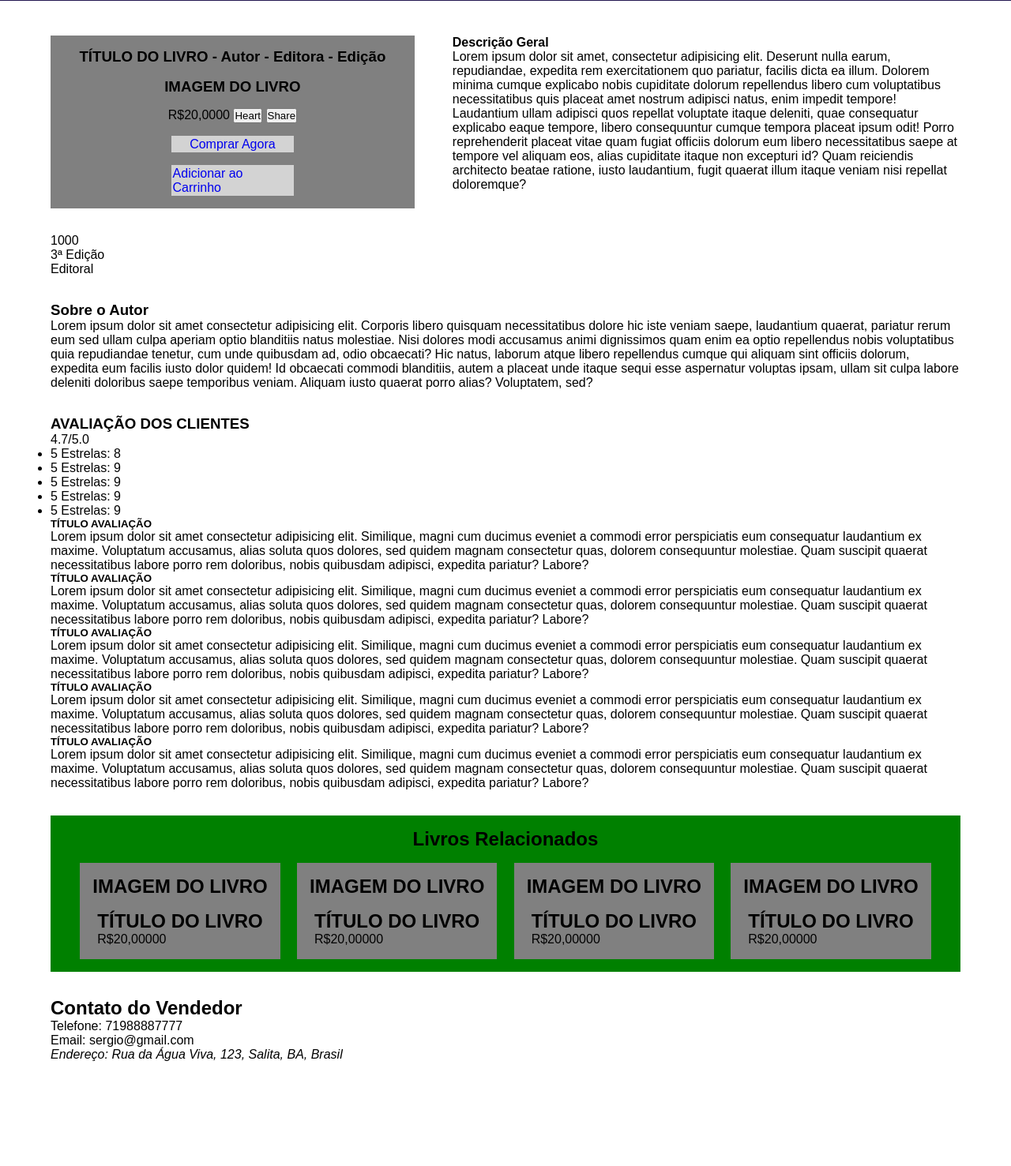
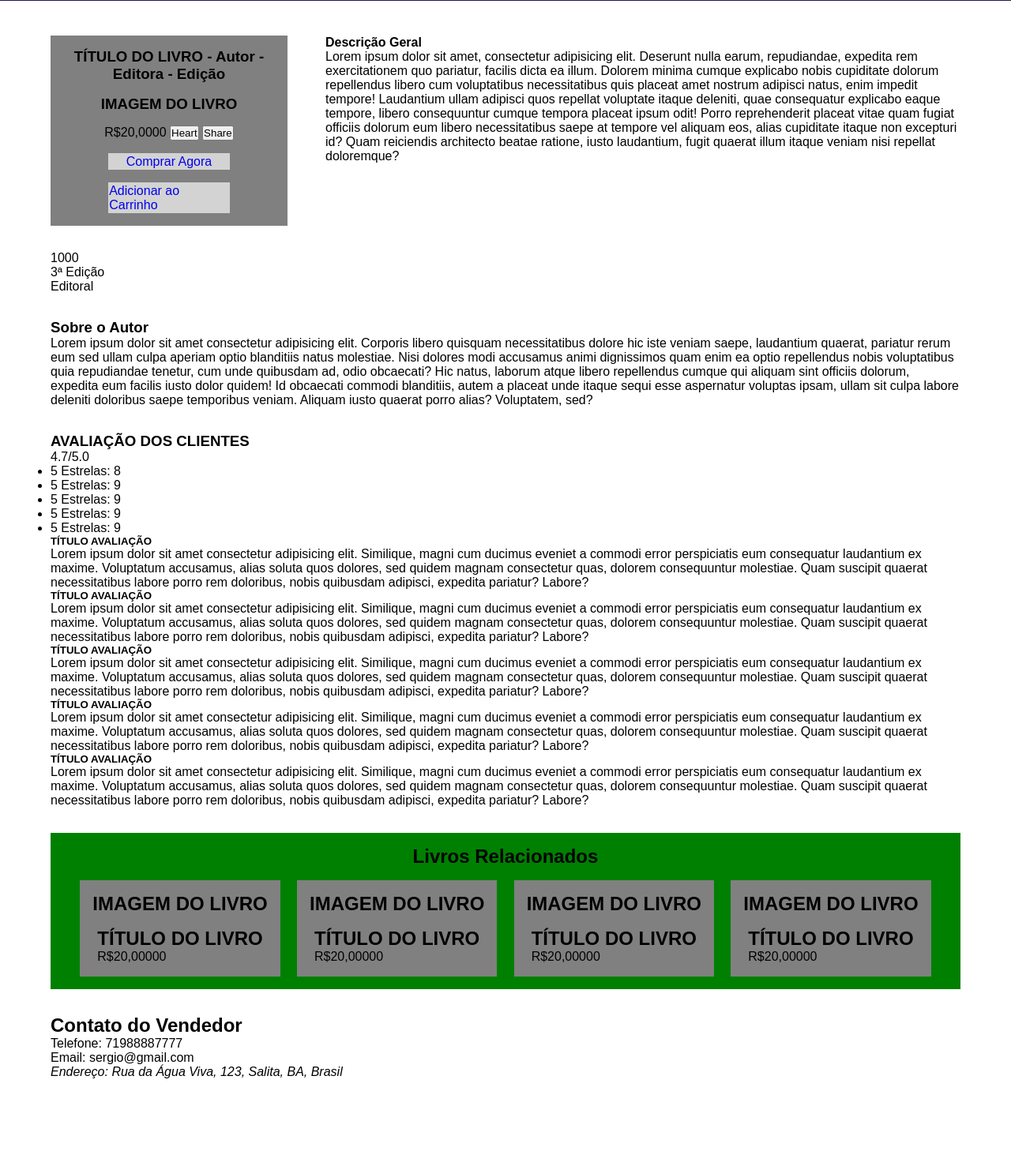
Before and after one commit to rodrigo-fullstack/jovem-pagina, a PHP site: page /produto_selecionado.html in a window 1280 px wide. Shown: the part 99-1576 px from the top of the page at 79% size. Run offline with PHP 8.4, Linux system fonts and the light colour scheme.

Commit message:
format (file): Componente Book Select Container
Esse Componente realiza a sobreposição de estilizações do .book-container para a classe .book

```diff
--- /dev/null
+++ b/assets/css/book-select-container.css
@@ -0,0 +1,22 @@
+.book-select-container{
+    display: flex;
+    flex-direction: column;
+    gap: 2rem;
+}
+
+.book-select-general-container{
+    display: flex;
+    gap: 3rem;
+}
+
+.book{
+    flex: 1;
+    gap: 1rem;
+}
+
+.book-select-desc{
+    flex: 3;
+}
+.book h1{
+    text-align: center;
+}
--- a/assets/css/main.css
+++ b/assets/css/main.css
@@ -12,28 +12,7 @@ main{
     padding: 4rem;
 }
 
-.book-select-container{
-    display: flex;
-    flex-direction: column;
-    gap: 2rem;
-}
 
-.book-select-general-container{
-    display: flex;
-    gap: 3rem;
-}
-
-.book{
-    flex: 1;
-    gap: 1rem;
-}
-
-.book-select-desc{
-    flex: 3;
-}
-.book h1{
-    text-align: center;
-}
 
 .btn-container{
     display: flex;
--- a/produto_selecionado.html
+++ b/produto_selecionado.html
@@ -10,13 +10,7 @@
     <link rel="stylesheet" href="assets/css/footer.css">
     <link rel="stylesheet" href="assets/css/main.css">
     <link rel="stylesheet" href="assets/css/book-container.css">
-
-    <style>
-        .book{
-            flex: 2;
-        }
-
-    </style>
+    <link rel="stylesheet" href="assets/css/book-select-container.css">
 
 </head>
 <body>
```
